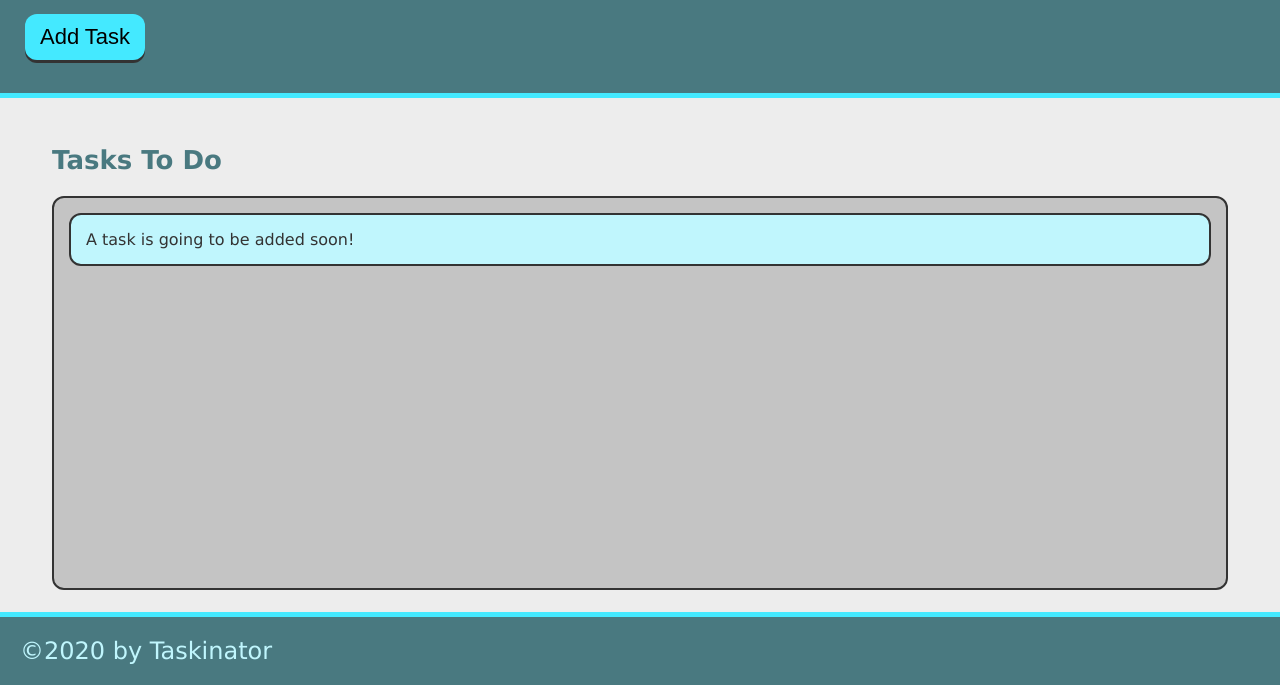
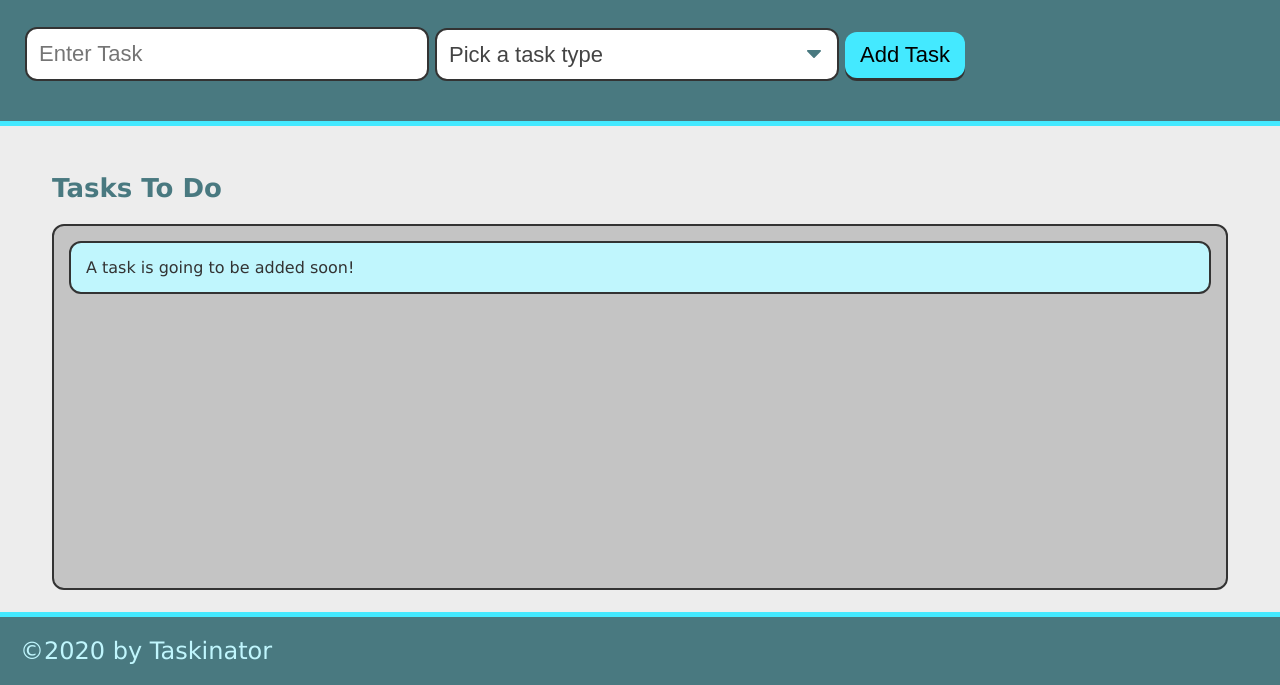
Before and after one commit to ewebber283/taskinator, a plain HTML site: page index.html in a window 1280 px wide. Shown: the part 115-800 px from the top of the page. Drawn offline with Linux system fonts and the light colour scheme.

Commit message:
added form submit

```diff
--- a/assets/js/script.js
+++ b/assets/js/script.js
@@ -1,11 +1,13 @@
-const buttonEl = document.querySelector('#save-task');
+const formEl = document.querySelector('#task-form');
 const tasksToDoEl = document.querySelector('#tasks-to-do');
 
 const createTaskHandler = function() {
+    event.preventDefault();
     const listItemEl = document.createElement('li');
     listItemEl.className = 'task-item';
     listItemEl.textContent= 'new task';
     tasksToDoEl.appendChild(listItemEl);
+
 };
 
-buttonEl.addEventListener('click', createTaskHandler);
+formEl.addEventListener('submit', createTaskHandler);
--- a/index.html
+++ b/index.html
@@ -11,7 +11,23 @@
     <header>
         <h1 class="page-title">Taskinator</h1>
         <p>Click the button below to add a new task!</p>
-        <button class="btn" id="save-task">Add Task</button>
+        <form id="task-form">
+            <div class="form-group">
+                <input type="text" name="task-name" placeholder="Enter Task" />
+            </div>
+            <div class="form-group">
+                <select name="task-type" class="select-dropdown">
+                    <!--disabled selected to make sure cannot pick and is on top. Values to be selected later on-->
+                    <option value="" disabled selected>Pick a task type</option>
+                    <option value="Print">Print</option>
+                    <option value="Web">Web</option>
+                    <option value="Mobile">Mobile</option>
+                </select>
+            </div>
+            <div class="form-group">
+                <button class="btn" id="save-task" type="submit">Add Task</button>
+            </div>
+        </form>
     </header>
     <main class="page-content">
         <section class="task-list-wrapper">
```
